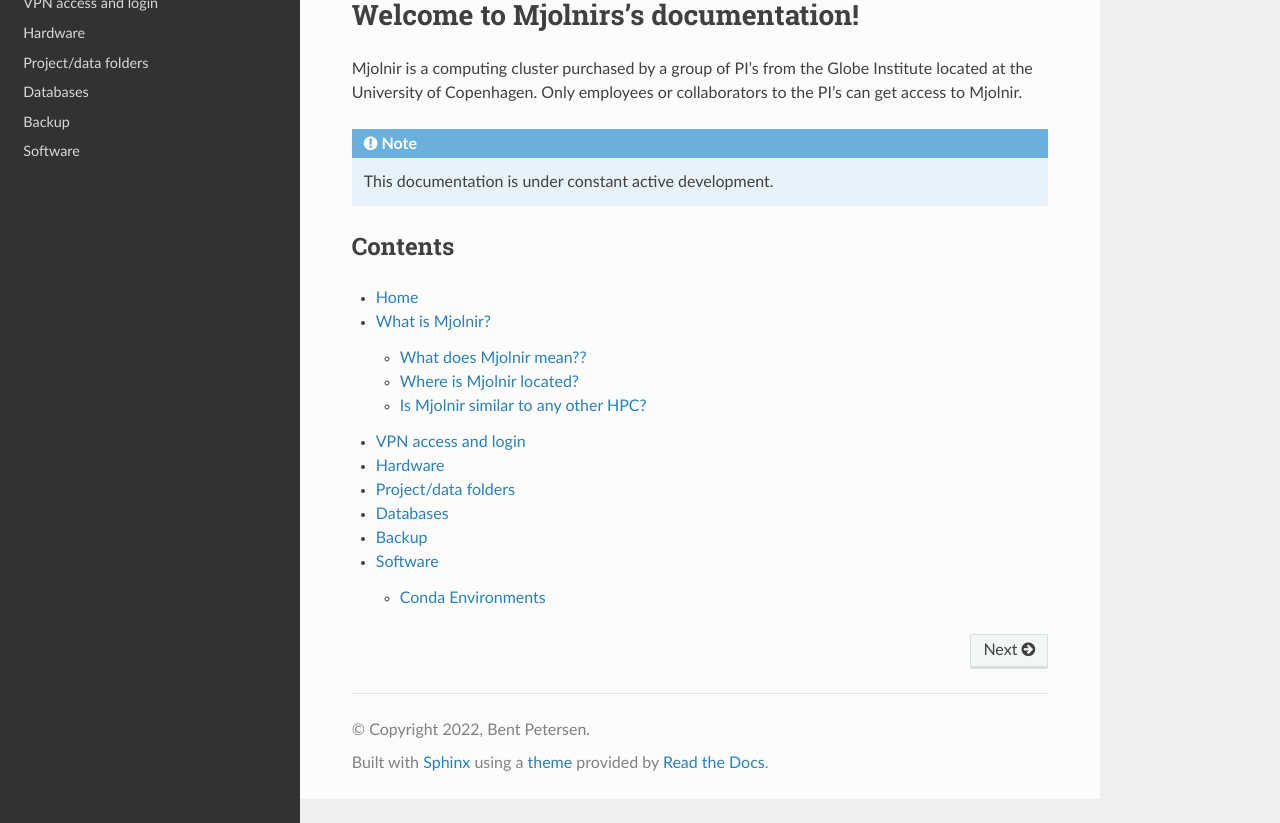
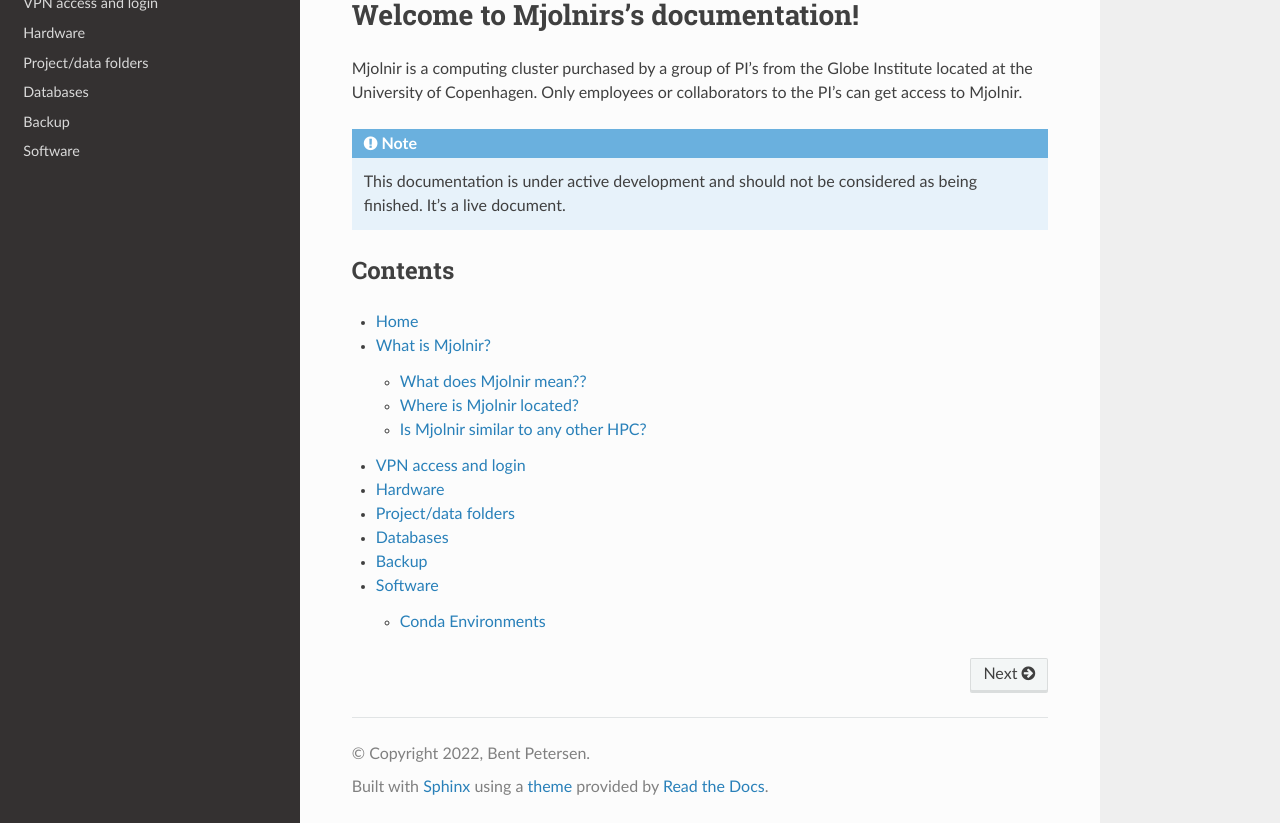
Before and after one commit to bentpetersendk/mjolnir_ucph, a Sphinx documentation site: the page built from docs/source/index.rst, in a window 1280 px wide and 1026 px high, cut to the strip 203-1026 px from the top of the window. Built offline with Sphinx 7.4.7 and the Read the Docs theme 2.0.0, drawn with Linux system fonts in a browser that asks for light colours.

Commit message:
Update index.rst

```diff
--- a/docs/source/index.rst
+++ b/docs/source/index.rst
@@ -7,7 +7,7 @@ Mjolnir is a computing cluster purchased by a group of PI’s from the Globe Ins
 
 .. note::
 
-   This documentation is under constant active development.
+   This documentation is under active development and should not be considered as being finished. It's a live document.
 
 Contents
 --------
```
